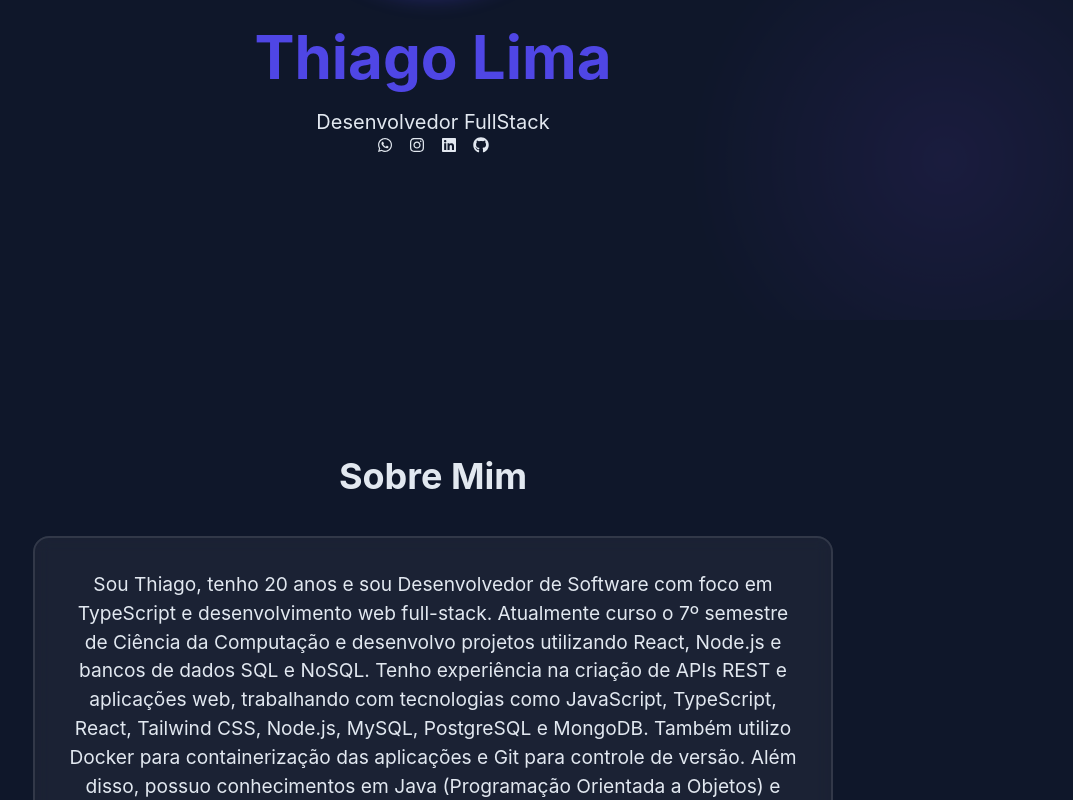
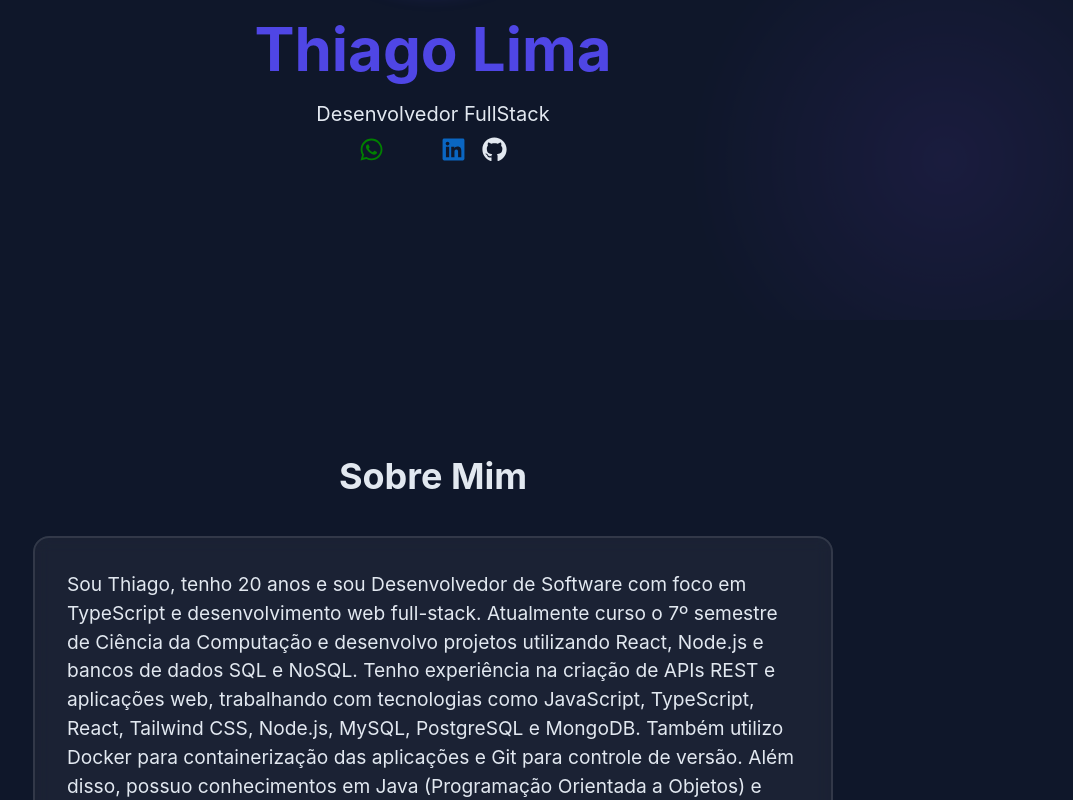
Before and after one commit to ThiagoLimaSanto/Portfolio, a React (Vite) app: page / in a window 1280 px wide. Shown: the part 480-1280 px from the top of the page, without its empty margins (207-1280 px from the left). Built offline with nearby package versions, Linux system fonts and the light colour scheme.

Commit message:
estilizando os icons

```diff
--- a/src/components/Main/index.tsx
+++ b/src/components/Main/index.tsx
@@ -17,18 +17,21 @@ export function Main() {
         />
         <Heading Tag="h1">Thiago Lima</Heading>
         <p className="text-[20px] text-(--claro)">Desenvolvedor FullStack</p>
-        <div className="flex gap-4">
+        <div className="flex gap-4 mt-2">
           <a href="">
-            <FaWhatsapp />
+            <FaWhatsapp color="green" size={25} />
           </a>
           <a href="">
-            <FaInstagram />
+            <FaInstagram
+              size={25}
+              className="text-transparent bg-clip-text bg-linear-to-r from-yellow-400 via-pink-500 to-purple-600"
+            />
           </a>
           <a href="">
-            <FaLinkedin />
+            <FaLinkedin size={25} className="text-[#0A66C2]" />
           </a>
           <a href="">
-            <FaGithub />
+            <FaGithub size={25} />
           </a>
         </div>
       </main>
--- a/src/components/about/index.tsx
+++ b/src/components/about/index.tsx
@@ -5,7 +5,7 @@ export function About() {
     <section id="sobre" className="py-24 px-8">
       <Heading Tag="h2">Sobre Mim</Heading>
       <div className="p-8 max-w-200 mx-auto rounded-2xl border-2 border-(--vidro) backdrop-blur-sm bg-[rgba(255,255,255,0.05)]">
-        <p className="text-center text-[1.2rem]">
+        <p className="text-[1.2rem]">
           Sou Thiago, tenho 20 anos e sou Desenvolvedor de Software com foco em
           TypeScript e desenvolvimento web full-stack. Atualmente curso o 7º
           semestre de Ciência da Computação e desenvolvo projetos utilizando
```
